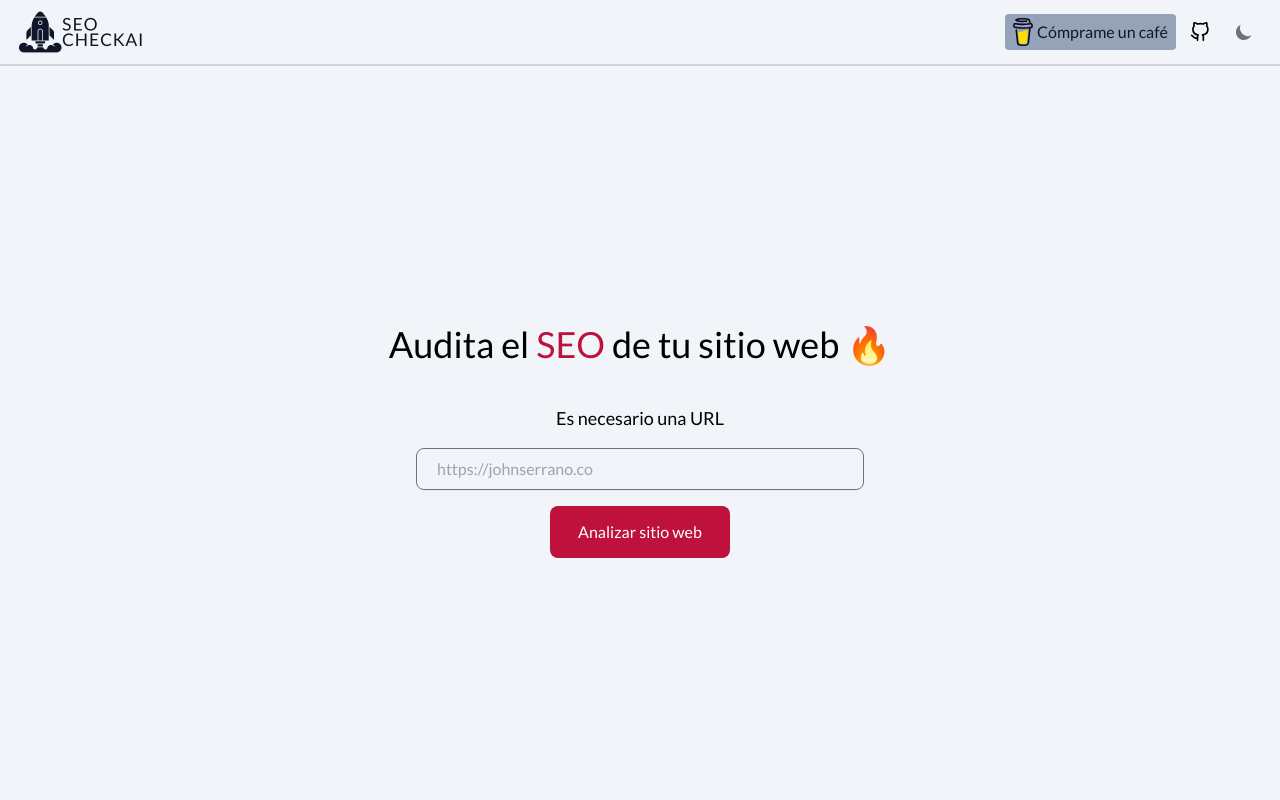
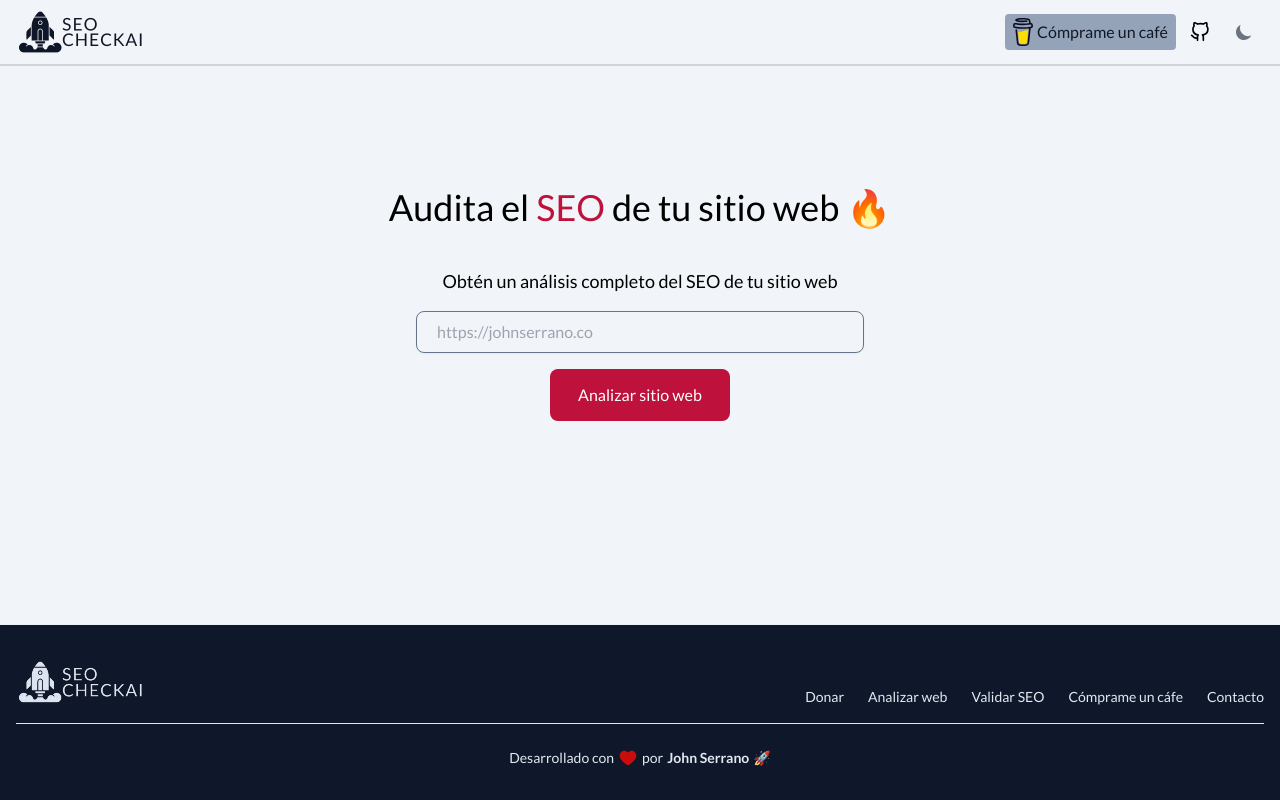
Before and after one commit to johnsi15/seocheck-ai, a Next.js app: page /auditar-seo in a window 1280 px wide. Built offline with nearby package versions, Linux system fonts and the light colour scheme.

Commit message:
Add prop message to component invalid web audit

```diff
--- a/src/app/auditar-seo/page.tsx
+++ b/src/app/auditar-seo/page.tsx
@@ -14,8 +14,12 @@ export default async function AuditSeo({
 }) {
   const { url } = searchParams
 
-  if (!url || typeof url !== 'string' || !url.startsWith('https://')) {
-    return <InvalidWebAudit />
+  if (!url) {
+    return <InvalidWebAudit message='Obtén un análisis completo del SEO de tu sitio web' />
+  }
+
+  if (typeof url !== 'string' || !url.startsWith('https://')) {
+    return <InvalidWebAudit message='Es necesario una URL ej: https://johnserrano.co' />
   }
 
   const { score, issues, data } = await webScraping({ url })
@@ -42,7 +46,7 @@ export default async function AuditSeo({
           Audita el <span className='dark:text-rose-600 text-rose-700'>SEO</span> de tu sitio web 🔥
         </h1>
 
-        <header className='flex items-center flex-col w-60'>
+        <header className='flex items-center flex-col max-w-72'>
           <h2 className='text-center text-2xl font-light mb-3'>{url}</h2>
           <div className='relative size-40'>
             <svg className='rotate-[135deg] size-full' viewBox='0 0 36 36' xmlns='http://www.w3.org/2000/svg'>
--- a/src/components/InvalidWebAudit.tsx
+++ b/src/components/InvalidWebAudit.tsx
@@ -1,7 +1,8 @@
 import { Header } from '@/components/Header'
 import { WebAuditForm } from '@/components/WebAuditForm'
+import { Footer } from '@/components/Footer'
 
-export function InvalidWebAudit() {
+export function InvalidWebAudit({ message }: { message: string }) {
   return (
     <>
       <Header />
@@ -9,9 +10,11 @@ export function InvalidWebAudit() {
         <h1 className='text-4xl dark:text-slate-200 mb-10 text-center'>
           Audita el <span className='dark:text-rose-600 text-rose-700'>SEO</span> de tu sitio web 🔥
         </h1>
-        <p className='mb-4 text-lg'>Es necesario una URL</p>
+        <p className='mb-4 text-lg'>{message}</p>
         <WebAuditForm />
       </main>
+
+      <Footer />
     </>
   )
 }
```
